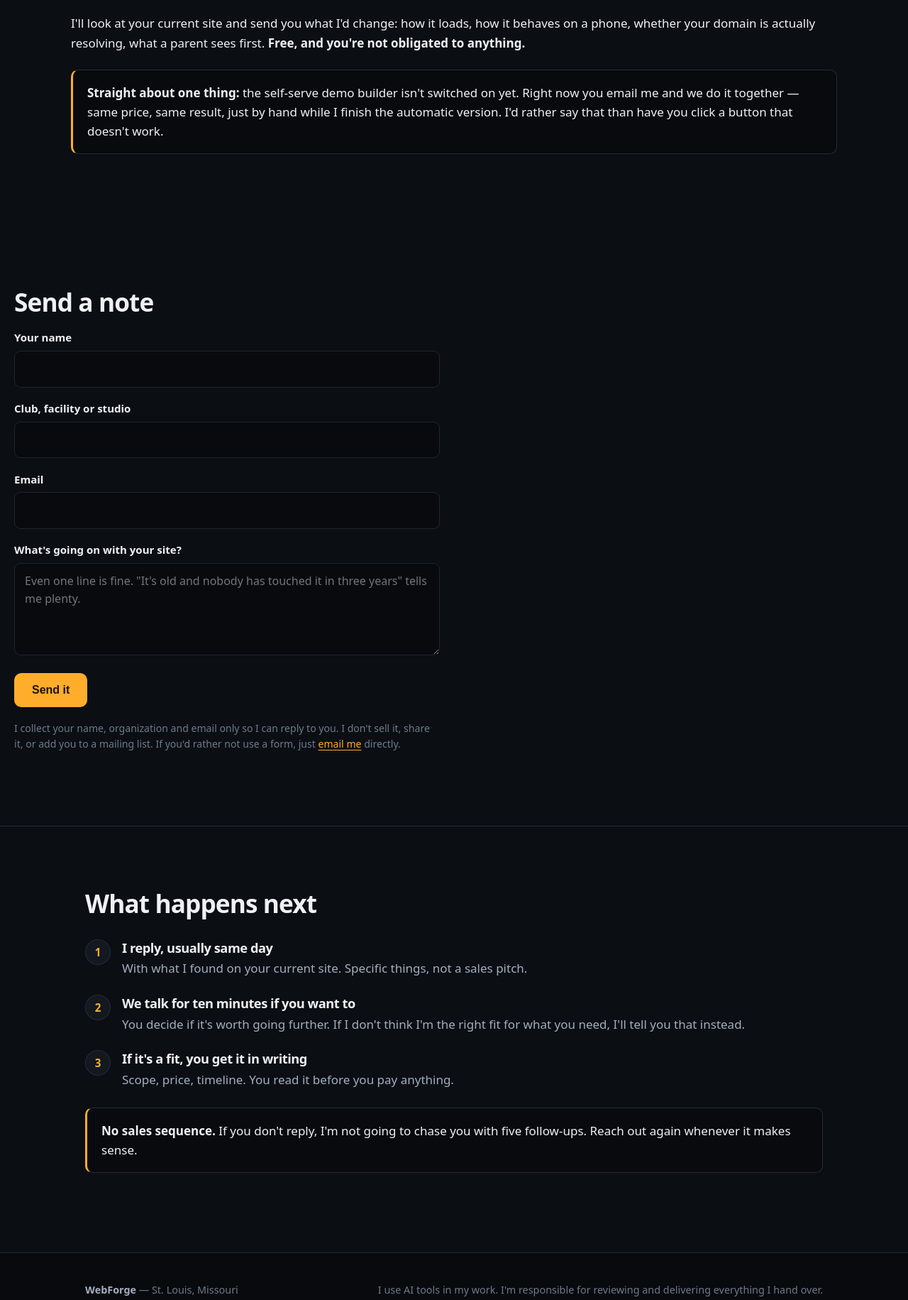
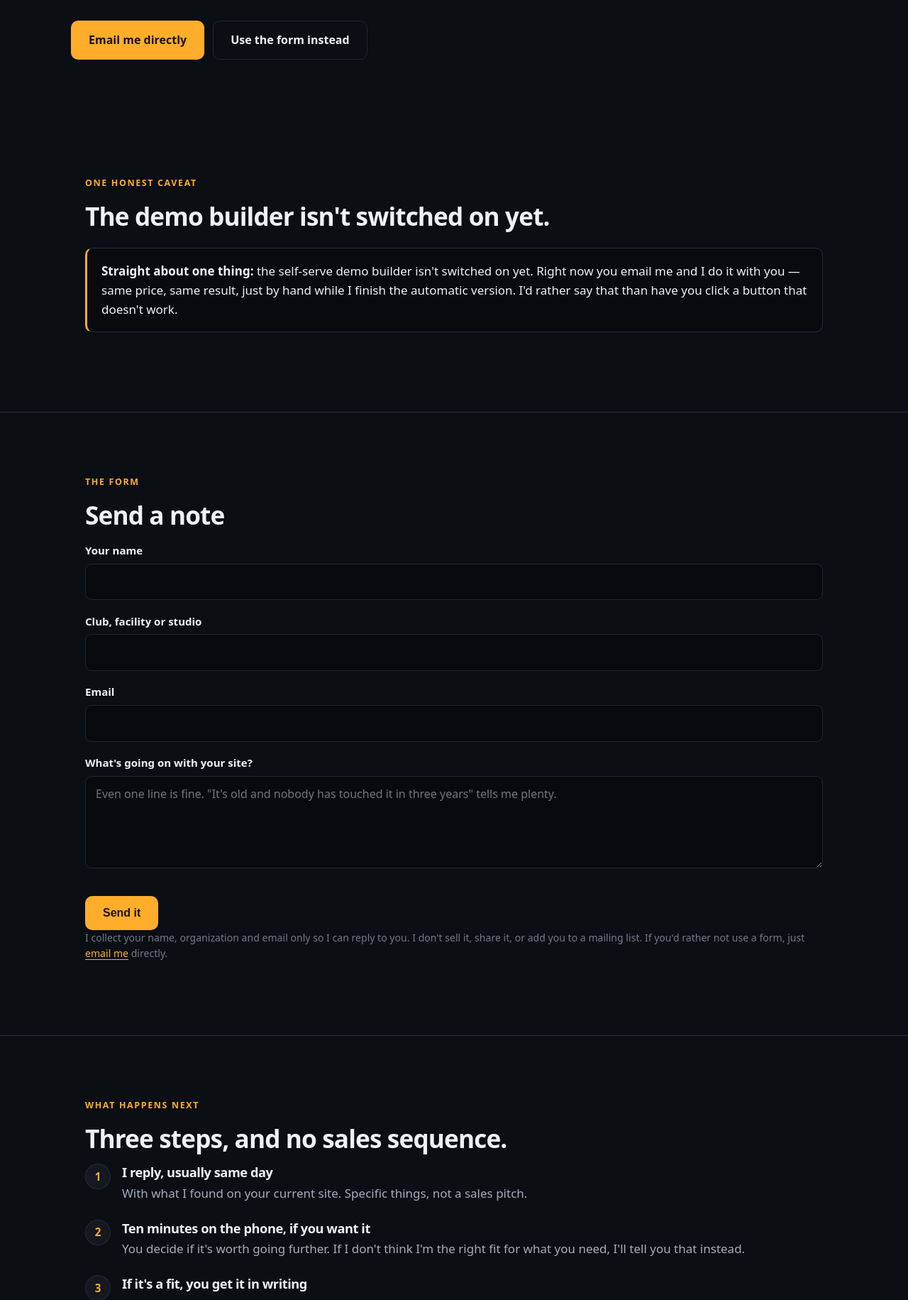
Before and after one commit to TheMindfulMatrix/webforge-site, a plain HTML site: page start.html in a window 1280 px wide. Shown: the part 390-2221 px from the top of the page at 71% size. Drawn offline with Linux system fonts and the light colour scheme.

Commit message:
Redesign: the Evidence system

```diff
--- a/start.html
+++ b/start.html
@@ -37,21 +37,28 @@
       <a href="mailto:connect@webforgecreate.org">connect@webforgecreate.org</a>.
       Or use the form below — it goes to the same place.
     </p>
-    <p>
-      I'll look at your current site and send you what I'd change: how it loads, how it behaves on a
-      phone, whether your domain is actually resolving, what a parent sees first.
-      <strong>Free, and you're not obligated to anything.</strong>
-    </p>
-    <div class="note">
-      <p><strong>Straight about one thing:</strong> the self-serve demo builder isn't switched on
-      yet. Right now you email me and we do it together — same price, same result, just by hand
-      while I finish the automatic version. I'd rather say that than have you click a button that
-      doesn't work.</p>
+    <div class="actions">
+      <a class="btn btn-primary" href="mailto:connect@webforgecreate.org">Email me directly</a>
+      <a class="btn btn-ghost" href="#send">Use the form instead</a>
     </div>
   </div>
 
-  <section>
-    <div class="wrap" style="max-width:640px;margin-left:0">
+  <section class="band">
+    <div class="wrap">
+      <p class="eyebrow">One honest caveat</p>
+      <h2>The demo builder isn't switched on yet.</h2>
+      <div class="note">
+        <p><strong>Straight about one thing:</strong> the self-serve demo builder isn't switched on
+        yet. Right now you email me and I do it with you — same price, same result, just by hand
+        while I finish the automatic version. I'd rather say that than have you click a button that
+        doesn't work.</p>
+      </div>
+    </div>
+  </section>
+
+  <section id="send">
+    <div class="wrap">
+      <p class="eyebrow">The form</p>
       <h2>Send a note</h2>
       <noscript>
         <div class="note">
@@ -76,8 +83,10 @@
           <label for="message">What's going on with your site?</label>
           <textarea id="message" name="message" placeholder="Even one line is fine. &quot;It's old and nobody has touched it in three years&quot; tells me plenty."></textarea>
         </div>
-        <button class="btn btn-primary" type="submit">Send it</button>
-        <p class="small" style="margin-top:1.2rem">
+        <div class="actions">
+          <button class="btn btn-primary" type="submit">Send it</button>
+        </div>
+        <p class="small">
           I collect your name, organization and email only so I can reply to you. I don't sell it,
           share it, or add you to a mailing list. If you'd rather not use a form, just
           <a href="mailto:connect@webforgecreate.org">email me</a> directly.
@@ -86,16 +95,17 @@
     </div>
   </section>
 
-  <section>
+  <section class="band">
     <div class="wrap">
-      <h2>What happens next</h2>
-      <ol class="steps" style="margin-top:2rem">
+      <p class="eyebrow">What happens next</p>
+      <h2>Three steps, and no sales sequence.</h2>
+      <ol class="steps">
         <li>
           <h3>I reply, usually same day</h3>
           <p>With what I found on your current site. Specific things, not a sales pitch.</p>
         </li>
         <li>
-          <h3>We talk for ten minutes if you want to</h3>
+          <h3>Ten minutes on the phone, if you want it</h3>
           <p>You decide if it's worth going further. If I don't think I'm the right fit for what you
           need, I'll tell you that instead.</p>
         </li>
@@ -107,6 +117,21 @@
       <div class="note">
         <p><strong>No sales sequence.</strong> If you don't reply, I'm not going to chase you with
         five follow-ups. Reach out again whenever it makes sense.</p>
+      </div>
+    </div>
+  </section>
+
+  <section class="band-signal">
+    <div class="wrap">
+      <p class="eyebrow">Free, no obligation</p>
+      <h2>I'll look at your site and tell you what I'd change.</h2>
+      <p class="lede">
+        How it loads, how it behaves on a phone, whether your domain is actually resolving, what a
+        parent sees first.
+      </p>
+      <p><strong>Free, and you're not obligated to anything.</strong></p>
+      <div class="actions">
+        <a class="btn btn-primary" href="mailto:connect@webforgecreate.org">Send me your site</a>
       </div>
     </div>
   </section>
@@ -138,12 +163,13 @@
 <footer class="site">
   <div class="wrap rows">
     <div>
-      <p><strong style="color:var(--text-dim)">WebForge</strong> — St. Louis, Missouri</p>
+      <p class="mark">Web<span>Forge</span></p>
+      <p>St. Louis, Missouri</p>
       <p><a href="mailto:connect@webforgecreate.org">connect@webforgecreate.org</a></p>
     </div>
     <div>
       <p>I use AI tools in my work. I'm responsible for reviewing and delivering everything I hand over.</p>
-      <p>No tracking on this site.</p>
+      <p>No tracking, no cookies, no analytics on this site.</p>
     </div>
   </div>
 </footer>
```
